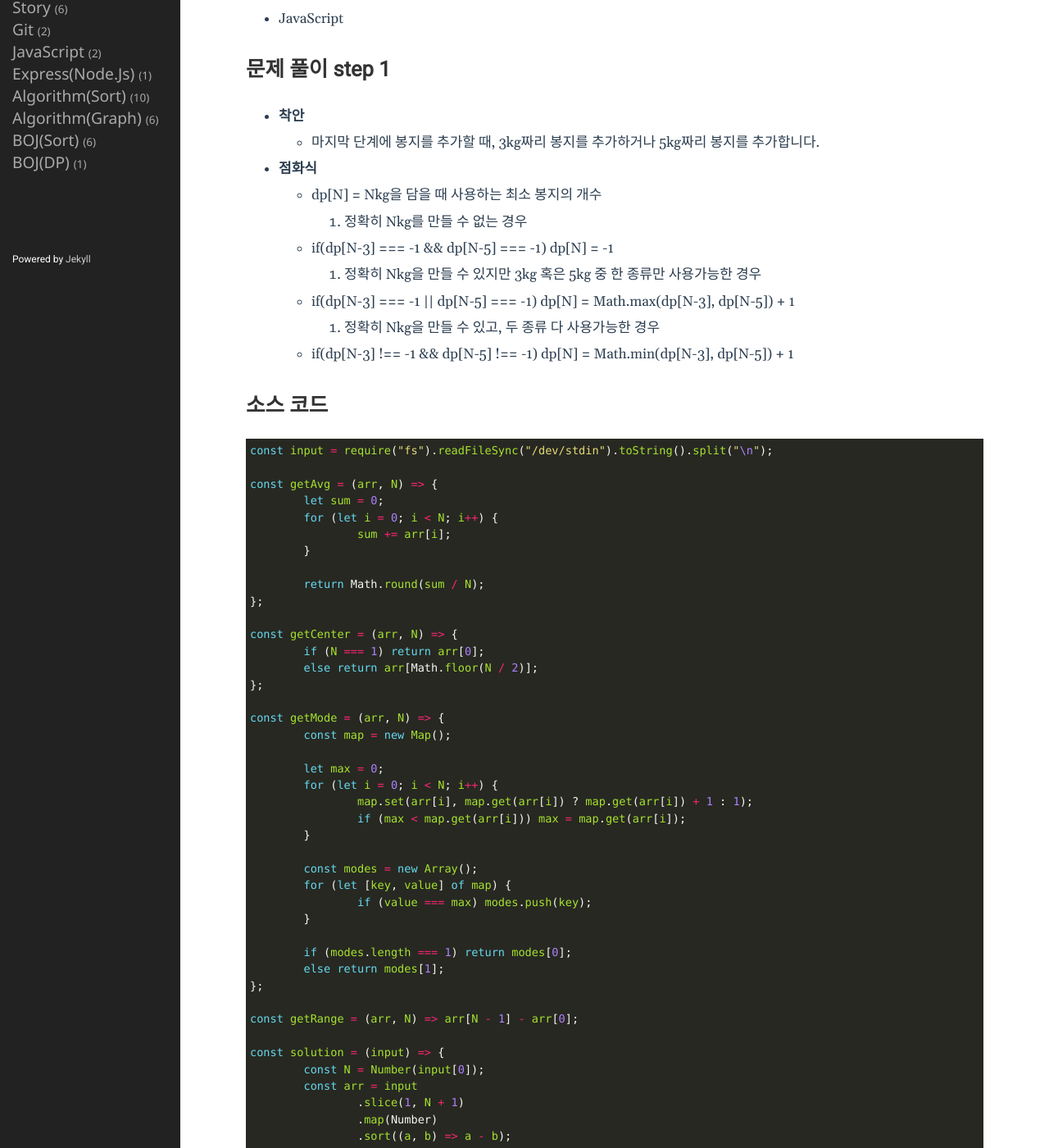
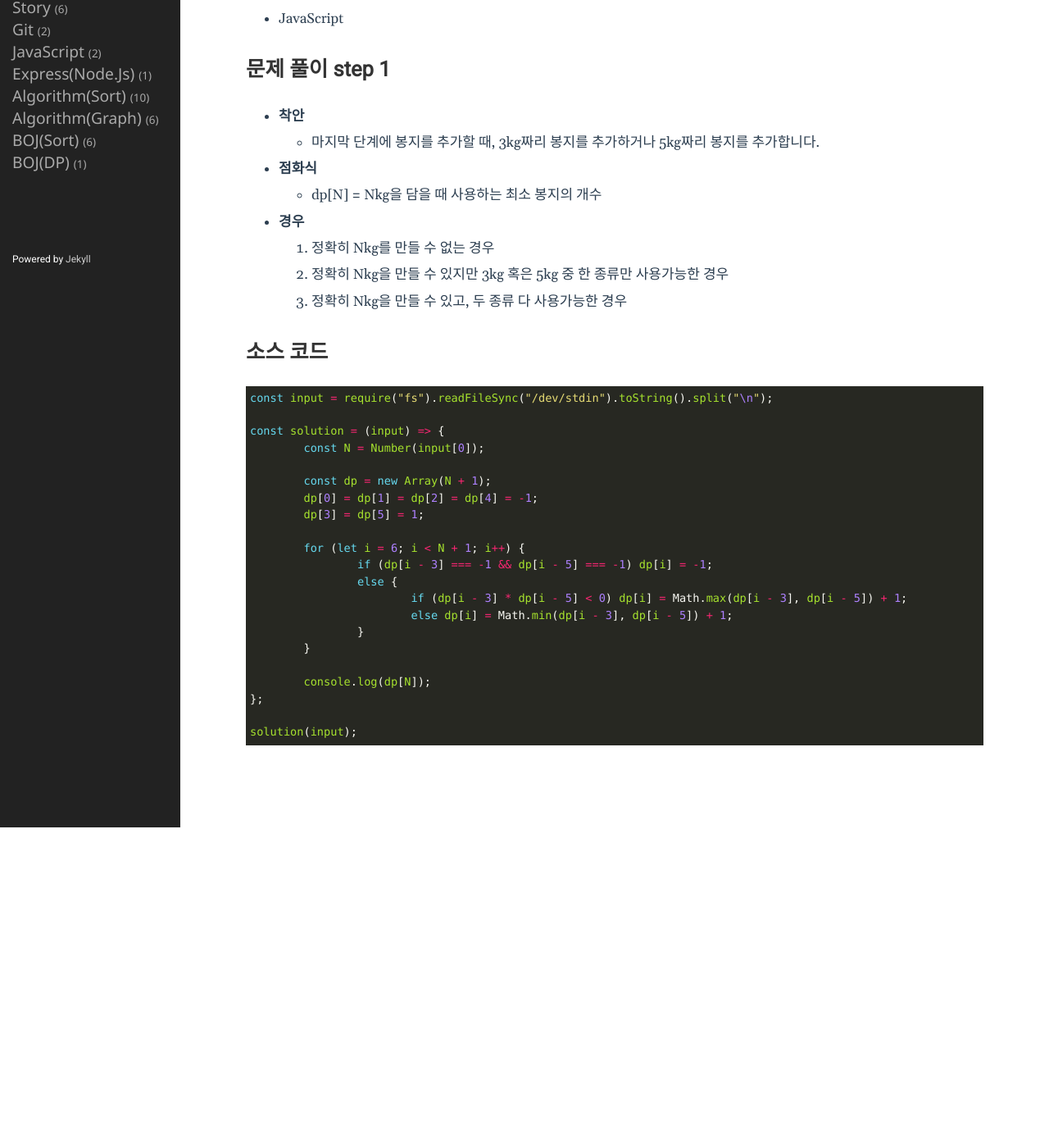
Before and after one commit to qkrrlgh519/qkrrlgh519.github.io, a Jekyll site: the page built from _posts/2021-02-08-BOJ-DP-2839.markdown, in a window 1280 px wide and 1400 px high, scrolled down 419 px. Shown: the whole window at 82% size. Built offline with Jekyll 4.4.1, drawn with Linux system fonts in a browser that asks for light colours; after the commit the page ends 1428 px from its top, so only the background shows below that; some of the changed text lies outside the part shown.

Commit message:
fix: 백준 2389번 설탕 배달 수정

````diff
--- a/_posts/2021-02-08-BOJ-DP-2839.markdown
+++ b/_posts/2021-02-08-BOJ-DP-2839.markdown
@@ -21,71 +21,32 @@ categories: BOJ(DP)
   - 마지막 단계에 봉지를 추가할 때, 3kg짜리 봉지를 추가하거나 5kg짜리 봉지를 추가합니다.
 - **점화식**
   - dp[N] = Nkg을 담을 때 사용하는 최소 봉지의 개수
+- **경우**
   1. 정확히 Nkg를 만들 수 없는 경우
-  - if(dp[N-3] === -1 && dp[N-5] === -1) dp[N] = -1
   2. 정확히 Nkg을 만들 수 있지만 3kg 혹은 5kg 중 한 종류만 사용가능한 경우
-  - if(dp[N-3] === -1 || dp[N-5] === -1) dp[N] = Math.max(dp[N-3], dp[N-5]) + 1
   3. 정확히 Nkg을 만들 수 있고, 두 종류 다 사용가능한 경우
-  - if(dp[N-3] !== -1 && dp[N-5] !== -1) dp[N] = Math.min(dp[N-3], dp[N-5]) + 1
 
 ## 소스 코드
 
 ```jsx
 const input = require("fs").readFileSync("/dev/stdin").toString().split("\n");
 
-const getAvg = (arr, N) => {
-	let sum = 0;
-	for (let i = 0; i < N; i++) {
-		sum += arr[i];
+const solution = (input) => {
+	const N = Number(input[0]);
+
+	const dp = new Array(N + 1);
+	dp[0] = dp[1] = dp[2] = dp[4] = -1;
+	dp[3] = dp[5] = 1;
+
+	for (let i = 6; i < N + 1; i++) {
+		if (dp[i - 3] === -1 && dp[i - 5] === -1) dp[i] = -1;
+		else {
+			if (dp[i - 3] * dp[i - 5] < 0) dp[i] = Math.max(dp[i - 3], dp[i - 5]) + 1;
+			else dp[i] = Math.min(dp[i - 3], dp[i - 5]) + 1;
+		}
 	}
 
-	return Math.round(sum / N);
-};
-
-const getCenter = (arr, N) => {
-	if (N === 1) return arr[0];
-	else return arr[Math.floor(N / 2)];
-};
-
-const getMode = (arr, N) => {
-	const map = new Map();
-
-	let max = 0;
-	for (let i = 0; i < N; i++) {
-		map.set(arr[i], map.get(arr[i]) ? map.get(arr[i]) + 1 : 1);
-		if (max < map.get(arr[i])) max = map.get(arr[i]);
-	}
-
-	const modes = new Array();
-	for (let [key, value] of map) {
-		if (value === max) modes.push(key);
-	}
-
-	if (modes.length === 1) return modes[0];
-	else return modes[1];
-};
-
-const getRange = (arr, N) => arr[N - 1] - arr[0];
-
-const solution = (input) => {
-	const N = Number(input[0]);
-	const arr = input
-		.slice(1, N + 1)
-		.map(Number)
-		.sort((a, b) => a - b);
-
-	let max = 0;
-	for (let i = 0; i < N; i++) {
-		let weight = arr[i] * (i + 1);
-		if (weight > max) max = weight;
-	}
-
-	const result = `${getAvg(arr, N)}\n
-    ${getCenter(arr, N)}\n
-    ${getMode(arr, N)}\n
-    ${getRange(arr, N)}`;
-
-	console.log(result);
+	console.log(dp[N]);
 };
 
 solution(input);
````
